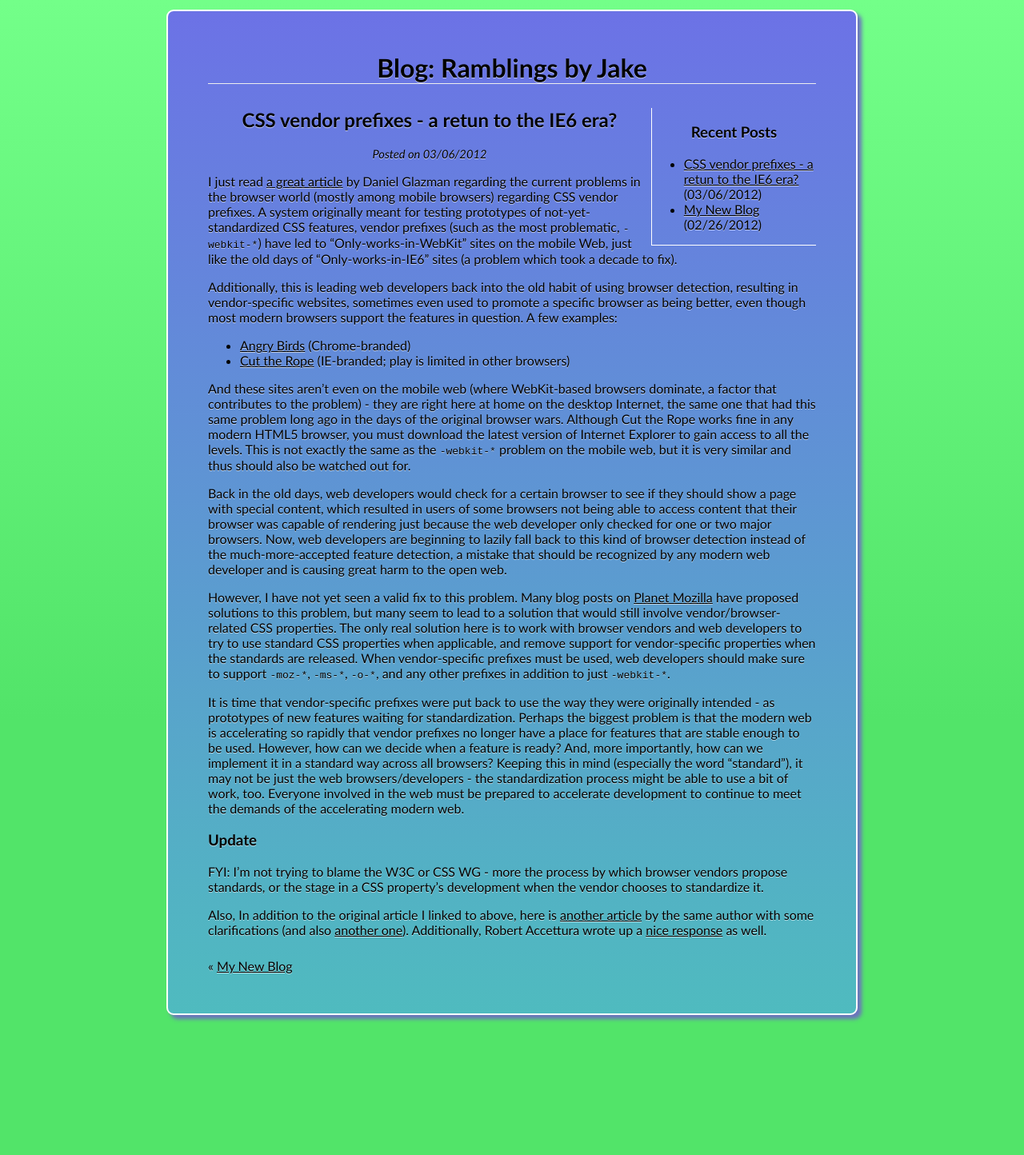
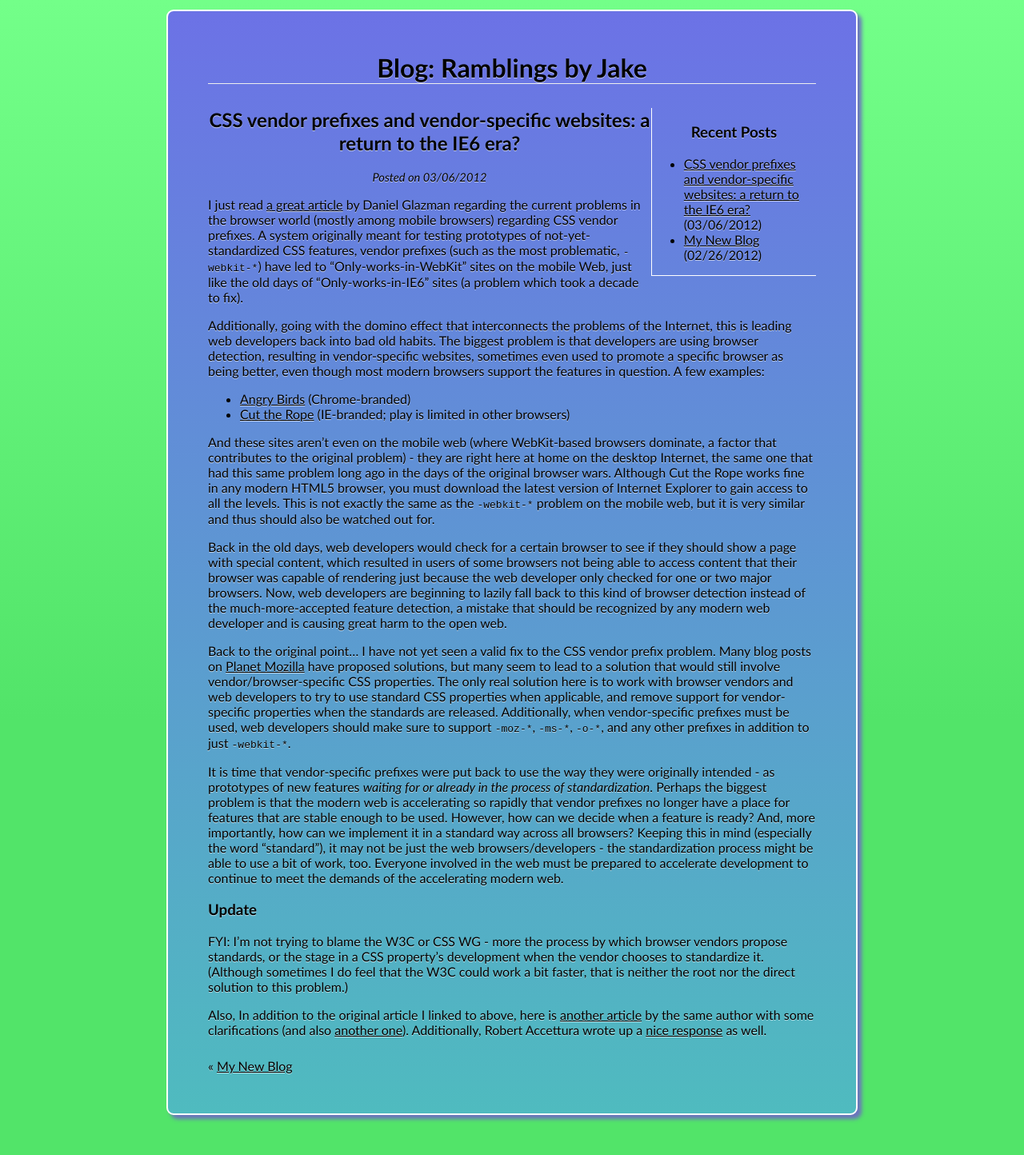
Before and after one commit to jhartz/jhartz.github.com, a Jekyll site: the page built from _posts/2012-03-06-CSS-vendor-prefixes.markdown, in a window 1280 px wide. Shown: the whole page at 80% size. Built offline with Jekyll 4.4.1, drawn with Linux system fonts in a browser that asks for light colours; before the commit the page ends 1319 px from its top, so only the background shows below that.

Commit message:
A few updates/clarifications

```diff
--- a/_posts/2012-03-06-CSS-vendor-prefixes.markdown
+++ b/_posts/2012-03-06-CSS-vendor-prefixes.markdown
@@ -1,26 +1,26 @@
 ---
 layout: post
-title: "CSS vendor prefixes - a retun to the IE6 era?"
+title: "CSS vendor prefixes and vendor-specific websites: a return to the IE6 era?"
 date: 2012-03-06 17:28:00  # 8:28 pm EST
-excerpt: 'CSS vendor prefixes, a system originally meant for testing prototypes of not-yet-standardized CSS features, have led to "Only-works-in-WebKit" sites on the mobile Web and across the Internet, just like the old days of "Only-works-in-IE6" sites (a problem which took a decade to fix).'
+excerpt: 'CSS vendor prefixes, a system originally meant for testing prototypes of not-yet-standardized CSS features, have led to "Only-works-in-WebKit" sites on the mobile Web and across the Internet, just like the old days of "Only-works-in-IE6" sites (a problem which took a decade to fix). Additionally, this is slowly starting the domino effect leading us back into bad habits from the old days of the Internet.'
 ---
 I just read [a great article][1] by Daniel Glazman regarding the current problems in the browser world (mostly among mobile browsers) regarding CSS vendor prefixes. A system originally meant for testing prototypes of not-yet-standardized CSS features, vendor prefixes (such as the most problematic, `-webkit-*`) have led to "Only-works-in-WebKit" sites on the mobile Web, just like the old days of "Only-works-in-IE6" sites (a problem which took a decade to fix).
 
-Additionally, this is leading web developers back into the old habit of using browser detection, resulting in vendor-specific websites, sometimes even used to promote a specific browser as being better, even though most modern browsers support the features in question. A few examples:
+Additionally, going with the domino effect that interconnects the problems of the Internet, this is leading web developers back into bad old habits. The biggest problem is that developers are using browser detection, resulting in vendor-specific websites, sometimes even used to promote a specific browser as being better, even though most modern browsers support the features in question. A few examples:
 
 * [Angry Birds][2] (Chrome-branded)
 * [Cut the Rope][3] (IE-branded; play is limited in other browsers)
 
-And these sites aren't even on the mobile web (where WebKit-based browsers dominate, a factor that contributes to the problem) - they are right here at home on the desktop Internet, the same one that had this same problem long ago in the days of the original browser wars. Although Cut the Rope works fine in any modern HTML5 browser, you must download the latest version of Internet Explorer to gain access to all the levels. This is not exactly the same as the `-webkit-*` problem on the mobile web, but it is very similar and thus should also be watched out for.
+And these sites aren't even on the mobile web (where WebKit-based browsers dominate, a factor that contributes to the original problem) - they are right here at home on the desktop Internet, the same one that had this same problem long ago in the days of the original browser wars. Although Cut the Rope works fine in any modern HTML5 browser, you must download the latest version of Internet Explorer to gain access to all the levels. This is not exactly the same as the `-webkit-*` problem on the mobile web, but it is very similar and thus should also be watched out for.
 
 Back in the old days, web developers would check for a certain browser to see if they should show a page with special content, which resulted in users of some browsers not being able to access content that their browser was capable of rendering just because the web developer only checked for one or two major browsers. Now, web developers are beginning to lazily fall back to this kind of browser detection instead of the much-more-accepted feature detection, a mistake that should be recognized by any modern web developer and is causing great harm to the open web.
 
-However, I have not yet seen a valid fix to this problem. Many blog posts on [Planet Mozilla](http://planet.mozilla.org/) have proposed solutions to this problem, but many seem to lead to a solution that would still involve vendor/browser-related CSS properties. The only real solution here is to work with browser vendors and web developers to try to use standard CSS properties when applicable, and remove support for vendor-specific properties when the standards are released. When vendor-specific prefixes must be used, web developers should make sure to support `-moz-*`, `-ms-*`, `-o-*`, and any other prefixes in addition to just `-webkit-*`.
+Back to the original point... I have not yet seen a valid fix to the CSS vendor prefix problem. Many blog posts on [Planet Mozilla](http://planet.mozilla.org/) have proposed solutions, but many seem to lead to a solution that would still involve vendor/browser-specific CSS properties. The only real solution here is to work with browser vendors and web developers to try to use standard CSS properties when applicable, and remove support for vendor-specific properties when the standards are released. Additionally, when vendor-specific prefixes must be used, web developers should make sure to support `-moz-*`, `-ms-*`, `-o-*`, and any other prefixes in addition to just `-webkit-*`.
 
-It is time that vendor-specific prefixes were put back to use the way they were originally intended - as prototypes of new features waiting for standardization. Perhaps the biggest problem is that the modern web is accelerating so rapidly that vendor prefixes no longer have a place for features that are stable enough to be used. However, how can we decide when a feature is ready? And, more importantly, how can we implement it in a standard way across all browsers? Keeping this in mind (especially the word "standard"), it may not be just the web browsers/developers - the standardization process might be able to use a bit of work, too. Everyone involved in the web must be prepared to accelerate development to continue to meet the demands of the accelerating modern web.
+It is time that vendor-specific prefixes were put back to use the way they were originally intended - as prototypes of new features *waiting for or already in the process of standardization*. Perhaps the biggest problem is that the modern web is accelerating so rapidly that vendor prefixes no longer have a place for features that are stable enough to be used. However, how can we decide when a feature is ready? And, more importantly, how can we implement it in a standard way across all browsers? Keeping this in mind (especially the word "standard"), it may not be just the web browsers/developers - the standardization process might be able to use a bit of work, too. Everyone involved in the web must be prepared to accelerate development to continue to meet the demands of the accelerating modern web.
 
 ### Update
-FYI: I'm not trying to blame the W3C or CSS WG - more the process by which browser vendors propose standards, or the stage in a CSS property's development when the vendor chooses to standardize it.
+FYI: I'm not trying to blame the W3C or CSS WG - more the process by which browser vendors propose standards, or the stage in a CSS property's development when the vendor chooses to standardize it. (Although sometimes I do feel that the W3C could work a bit faster, that is neither the root nor the direct solution to this problem.)
 
 Also, In addition to the original article I linked to above, here is [another article][4] by the same author with some clarifications (and also [another one][5]). Additionally, Robert Accettura wrote up a [nice response][6] as well.
 
```
